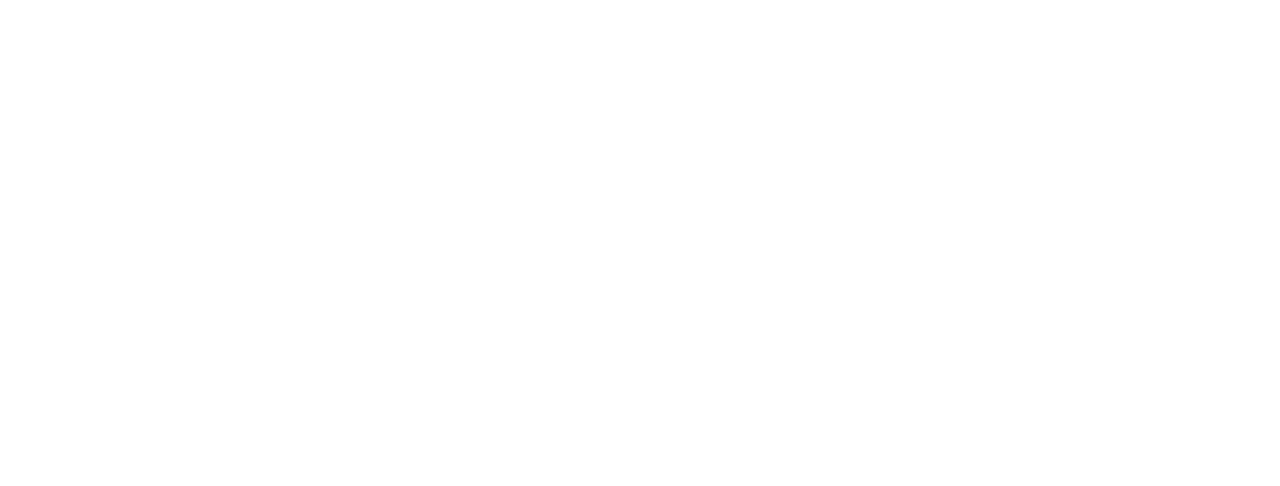
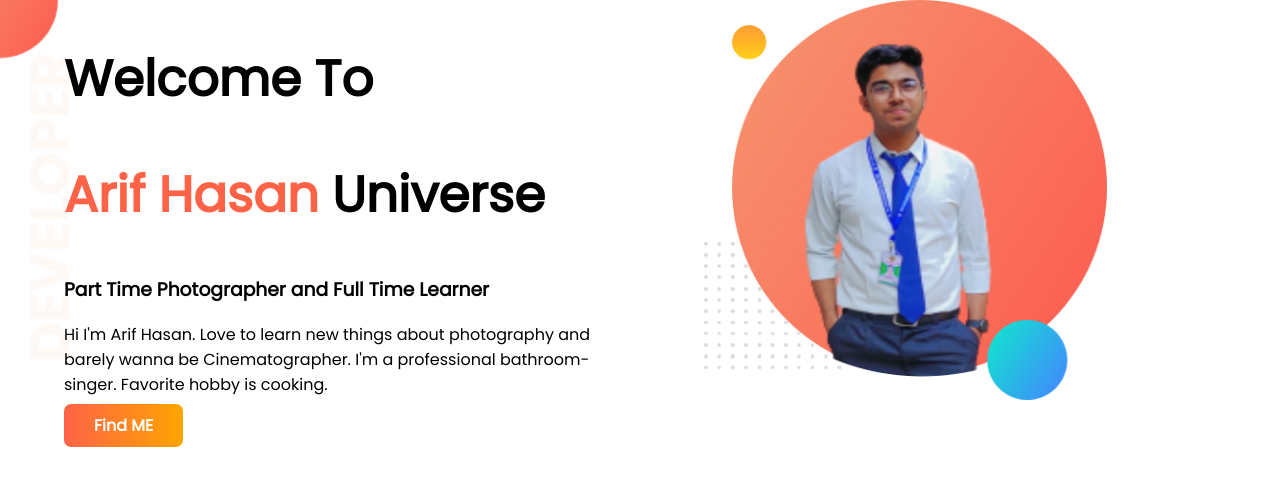
Before and after one commit to arifphero4/developer-portfolio, a plain HTML site: page index.html in a window 1280 px wide. Drawn offline with Linux system fonts and the light colour scheme.

Commit message:
section upload

```diff
--- a/index.html
+++ b/index.html
@@ -5,7 +5,36 @@
     <meta http-equiv="X-UA-Compatible" content="IE=edge" />
     <meta name="viewport" content="width=device-width, initial-scale=1.0" />
     <title>Arif's Portfolio</title>
+    <link rel="preconnect" href="https://fonts.googleapis.com" />
+    <link rel="preconnect" href="https://fonts.gstatic.com" crossorigin />
+    <link
+      href="https://fonts.googleapis.com/css2?family=Poppins&display=swap"
+      rel="stylesheet"
+    />
     <link rel="stylesheet" href="style.css" />
   </head>
-  <body></body>
+  <body>
+    <section class="top-banner">
+      <div class="half-width">
+        <h1>Welcome To</h1>
+        <h1><span class="orange-color">Arif Hasan </span>Universe</h1>
+
+        <h3>Part Time Photographer and Full Time Learner</h3>
+        <p>
+          Hi I'm Arif Hasan. Love to learn new things about photography and
+          barely wanna be Cinematographer. I'm a professional bathroom-singer.
+          Favorite hobby is cooking.
+        </p>
+        <a
+          class="link-button"
+          target="_blank"
+          href="https://www.facebook.com/Arifhfu777/"
+          >Find ME</a
+        >
+      </div>
+      <div class="half-width">
+        <img src="images/website profile.png" alt="" />
+      </div>
+    </section>
+  </body>
 </html>
--- a/style.css
+++ b/style.css
@@ -0,0 +1,32 @@
+body {
+  font-family: "Poppins", sans-serif;
+  margin: 0px;
+}
+h1 {
+  font-size: 50px;
+}
+.orange-color {
+  color: tomato;
+}
+section {
+  display: flex;
+}
+.half-width {
+  width: 50%;
+  padding-left: 5%;
+}
+.half-width img {
+  width: 70%;
+}
+.link-button {
+  text-decoration: none;
+  background-image: linear-gradient(to right, tomato, orange);
+  color: white;
+  font-weight: 700;
+  padding: 10px 30px;
+  border-radius: 7px;
+}
+.top-banner {
+  background-image: url(images/top-banner.png);
+  background-repeat: no-repeat;
+}
```
Also changed, not shown: images/Cristiano-Business.png (added), images/Cristiano-Ronaldo.jpg (added), images/dream-bg.png (added), images/exp-bg.png (added), images/jhankar.png (added), images/jhankar2.png (added), images/my-bg.png (added), images/my-bg2.png (added), images/profile-web.png (added), images/profile.jpg (added), images/ronaldo-web.png (added), images/ronaldo.jpg (added), images/sunglass-profile.png (added), images/sunglass.jpg (added), 3 more files.
